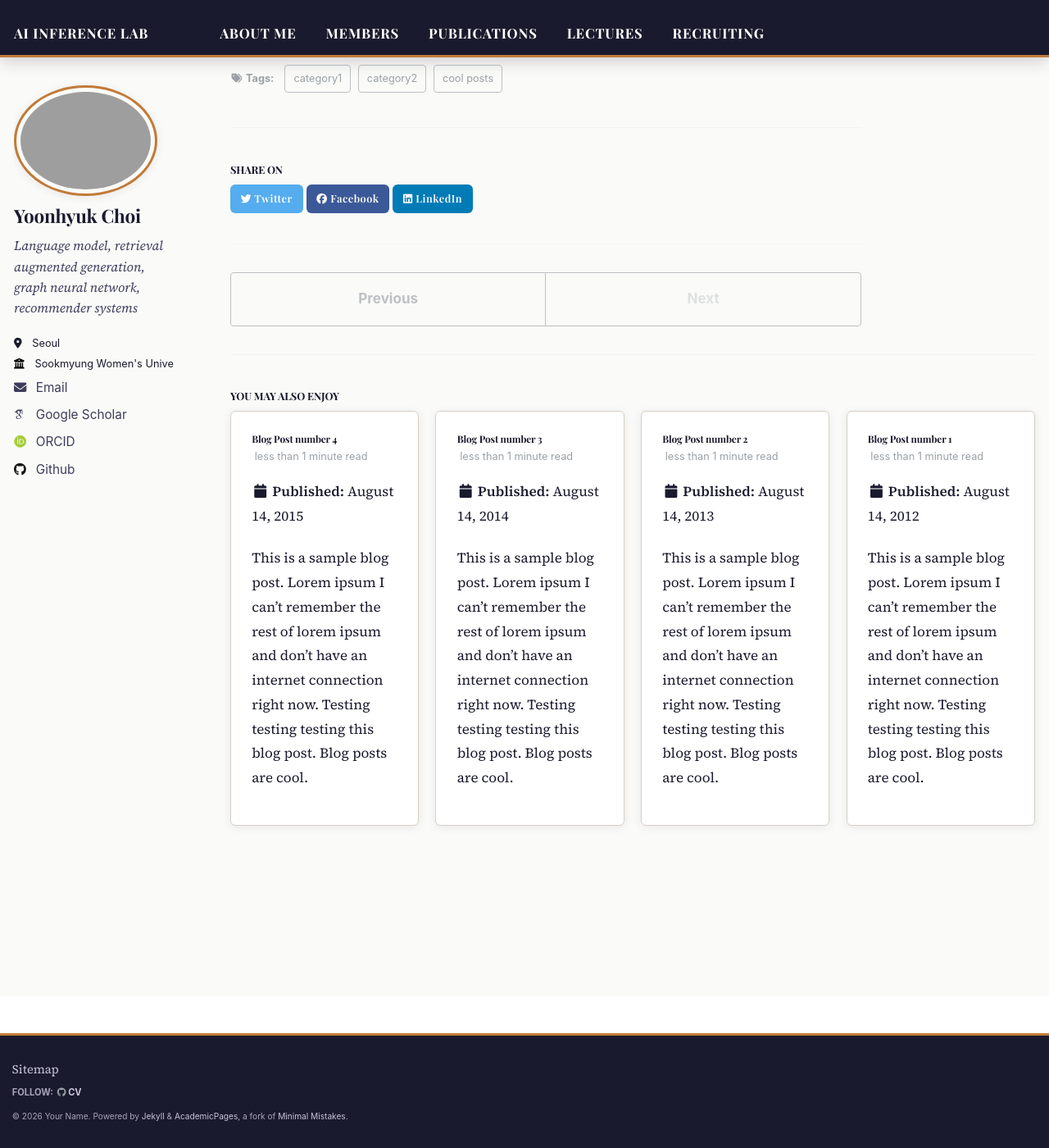
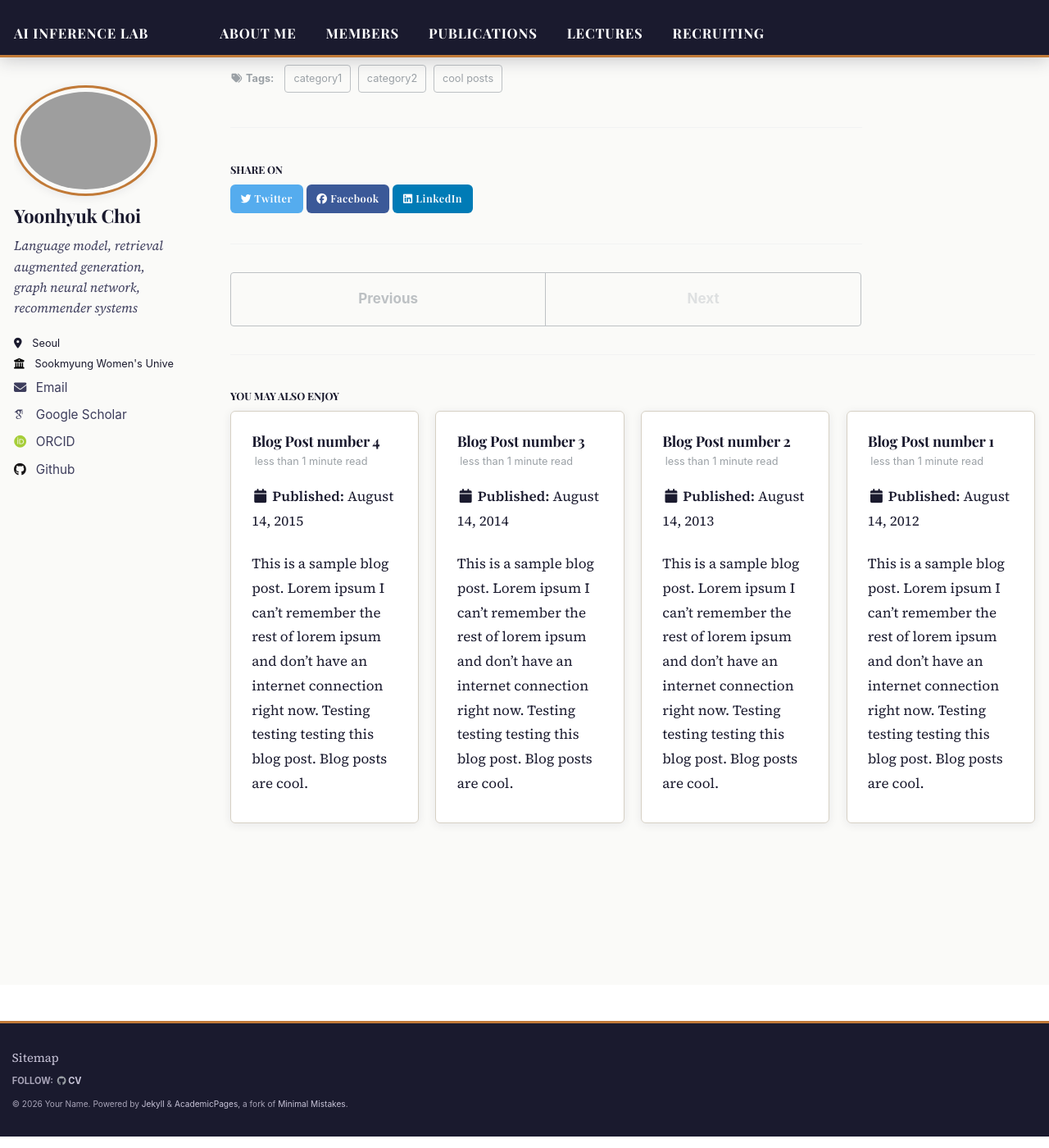
Before and after one commit to ChoiYoonHyuk/ChoiYoonHyuk.github.io, a Jekyll site: the page built from _posts/2199-01-01-future-post.md, in a window 1280 px wide and 1400 px high, scrolled down 327 px. Shown: the whole window at 82% size. Built offline with Jekyll 4.4.1, drawn with Linux system fonts in a browser that asks for light colours; some web fonts are replaced.

Commit message:
Update custom.css

```diff
--- a/assets/css/custom.css
+++ b/assets/css/custom.css
@@ -380,3 +380,56 @@
   margin-top: 0.4em;
   border-radius: 2px;
 }
+
+/* ── Publications: 항목 간격 줄이기 ── */
+.archive__item {
+  margin-bottom: 0.6em !important;
+  padding-bottom: 0.6em !important;
+}
+
+.archive__item-title {
+  margin-top: 0.3em !important;
+  margin-bottom: 0.15em !important;
+  font-size: 1.05em !important;
+  border-bottom: none !important;
+}
+
+.archive__item-excerpt {
+  margin-top: 0.1em !important;
+  margin-bottom: 0.2em !important;
+  font-size: 0.9em !important;
+}
+
+/* ── Conference venue 강조 (em 태그 안 venue) ── */
+.archive__item-excerpt em {
+  font-style: normal !important;
+  font-weight: 600 !important;
+  color: #2a5db0 !important;
+  background: #eef3fb !important;
+  padding: 1px 7px !important;
+  border-radius: 4px !important;
+  font-size: 0.87em !important;
+}
+
+/* ── fallback: page__content 직접 h2인 경우 ── */
+.page__content h2 {
+  margin-top: 0.6em !important;
+  margin-bottom: 0.1em !important;
+  border-bottom: none !important;
+}
+
+.page__content h2 + p em {
+  font-style: normal !important;
+  font-weight: 600 !important;
+  color: #2a5db0 !important;
+  background: #eef3fb !important;
+  padding: 1px 7px !important;
+  border-radius: 4px !important;
+  font-size: 0.87em !important;
+}
+
+.page__content h2 + p + p {
+  margin-top: 0.1em !important;
+  margin-bottom: 0.6em !important;
+  font-size: 0.9em !important;
+}
```
